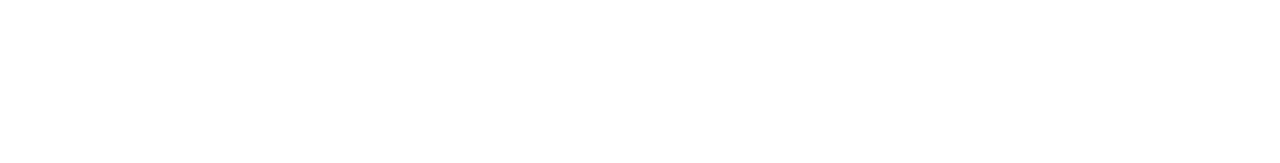
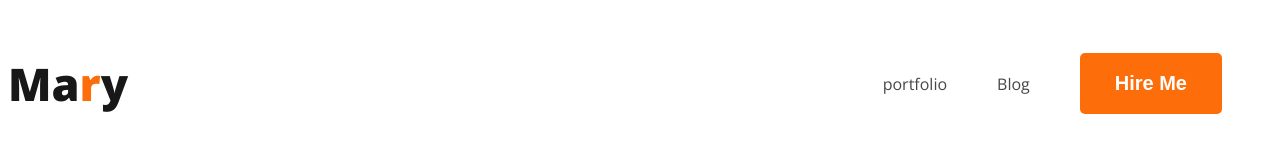
Before and after one commit to mdshawonreza/webdeveloper-portfolio, a plain HTML site: page index.html in a window 1280 px wide. Drawn offline with nearby package versions, Linux system fonts and the light colour scheme.

Commit message:
add this one

```diff
--- a/index.html
+++ b/index.html
@@ -5,9 +5,22 @@
     <meta name="viewport" content="width=device-width, initial-scale=1.0">
     <meta http-equiv="X-UA-Compatible" content="IE=edge">
     <title>web developer portfolio</title>
+    <link rel="preconnect" href="https://fonts.googleapis.com">
+<link rel="preconnect" href="https://fonts.gstatic.com" crossorigin>
+<link href="https://fonts.googleapis.com/css2?family=Open+Sans:wght@400;700;800&display=swap" rel="stylesheet">
+    <link rel="stylesheet" href="styles/portfolio.css">
 </head>
 <body>
-    <header></header>
+    <header>
+        <nav>
+            <h3 class="nav-head">Ma<span class="text-primary">r</span>y</h3>
+            <ul>
+                <li><a href="">portfolio</a></li>
+                <li><a href="">Blog</a></li>
+                <li><button class="btn-primary">Hire Me</button></li>
+            </ul>
+        </nav>
+    </header>
     <main></main>
     <footer></footer>
 </body>
--- /dev/null
+++ b/styles/portfolio.css
@@ -0,0 +1,40 @@
+/* common shared styles */
+body{
+    font-family: 'lato', sans-serif;
+    font-family: 'Open Sans', sans-serif;
+}
+.text-primary{
+    color: #FD6E0A;
+}
+.btn-primary{
+    color: white;
+    background-color: #FD6E0A;
+    padding: 19px 35px 19px 35px;
+    border-radius: 5px;
+    border: 0;
+    font-weight: 700;
+    font-size: 20px;
+}
+/* nav related styles */
+nav{
+    display: flex;
+    align-items: center;
+    justify-content:space-between;
+}
+.nav-head{
+    color: #181818;
+font-size: 45px;
+font-weight: 800;
+}
+nav > ul{
+    display: flex;
+    align-items: center;
+}
+nav li{
+    list-style: none;
+    margin-right: 50px;
+}
+nav a{
+    text-decoration: none;
+    color: #474747;
+}
```
